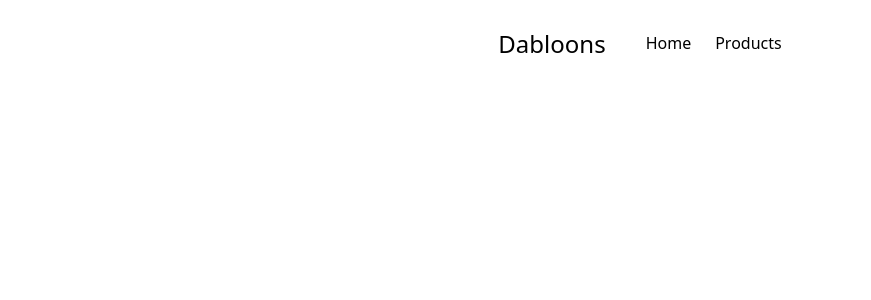
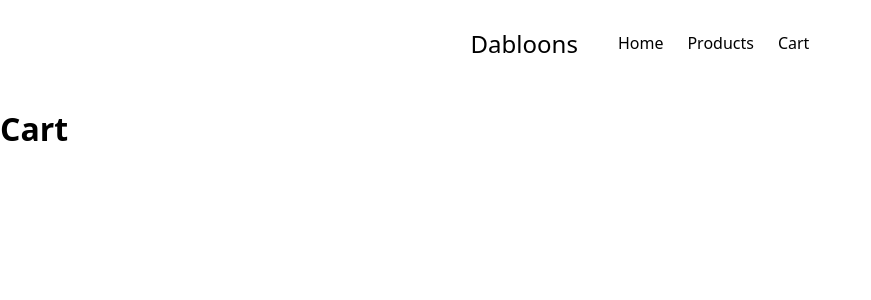
Before and after one commit to slamonander/CSE108-Final, a React (Create React App) app in the folder frontend/: page /cart in a window 1280 px wide. Shown: the top 300 px of the page, without its empty margins (0-871 px from the left). Built offline with nearby package versions, Linux system fonts and the light colour scheme; the HTML template or start-up script is replaced by a standard one; a web font is replaced by a local one.

Commit message:
including cart page

```diff
--- a/frontend/src/App.jsx
+++ b/frontend/src/App.jsx
@@ -3,6 +3,7 @@ import { BrowserRouter as Router, Routes, Route } from 'react-router-dom';
 import NavBar from './NavBar';
 import ProductList from './ProductList';
 import HomeImage from './HomeImage';
+import Cart from './Cart';
 
 function App() {
   return (
@@ -10,6 +11,7 @@ function App() {
       <NavBar />
       <Routes>
         <Route path="/products" element={<ProductList />} />
+        <Route path ="/cart" element={<Cart />} />
         <Route path ="/" element={<HomeImage />} />
       </Routes>
     </Router>
--- /dev/null
+++ b/frontend/src/Cart.jsx
@@ -0,0 +1,12 @@
+import React from "react";
+import "./Cart.css";
+
+const Cart = () => {
+    return (
+        <div>
+            <h1>Cart</h1>
+        </div>
+    );
+};
+
+export default Cart;
--- a/frontend/src/NavBar.jsx
+++ b/frontend/src/NavBar.jsx
@@ -9,6 +9,7 @@ const NavBar = () => {
             <ul className="navLinks">
                 <li><Link to="/">Home</Link></li>
                 <li><Link to="/products">Products</Link></li>
+                <li><Link to="/cart">Cart</Link></li>
             </ul>
         </nav>
     );
--- a/frontend/src/ProductList.css
+++ b/frontend/src/ProductList.css
@@ -1,4 +1,4 @@
-.productList {
+.productGrid {
     display: grid;
     grid-template-columns: repeat(auto-fill, minmax(180px, 1fr));
     gap: 1rem;
@@ -20,7 +20,7 @@
   }
 
   .productCard img {
-    width: 20%;
+    width: 100%;
     height: auto;
     margin-bottom: 0.5rem;
   }
```
Also changed, not shown: frontend/src/Cart.css (added).
